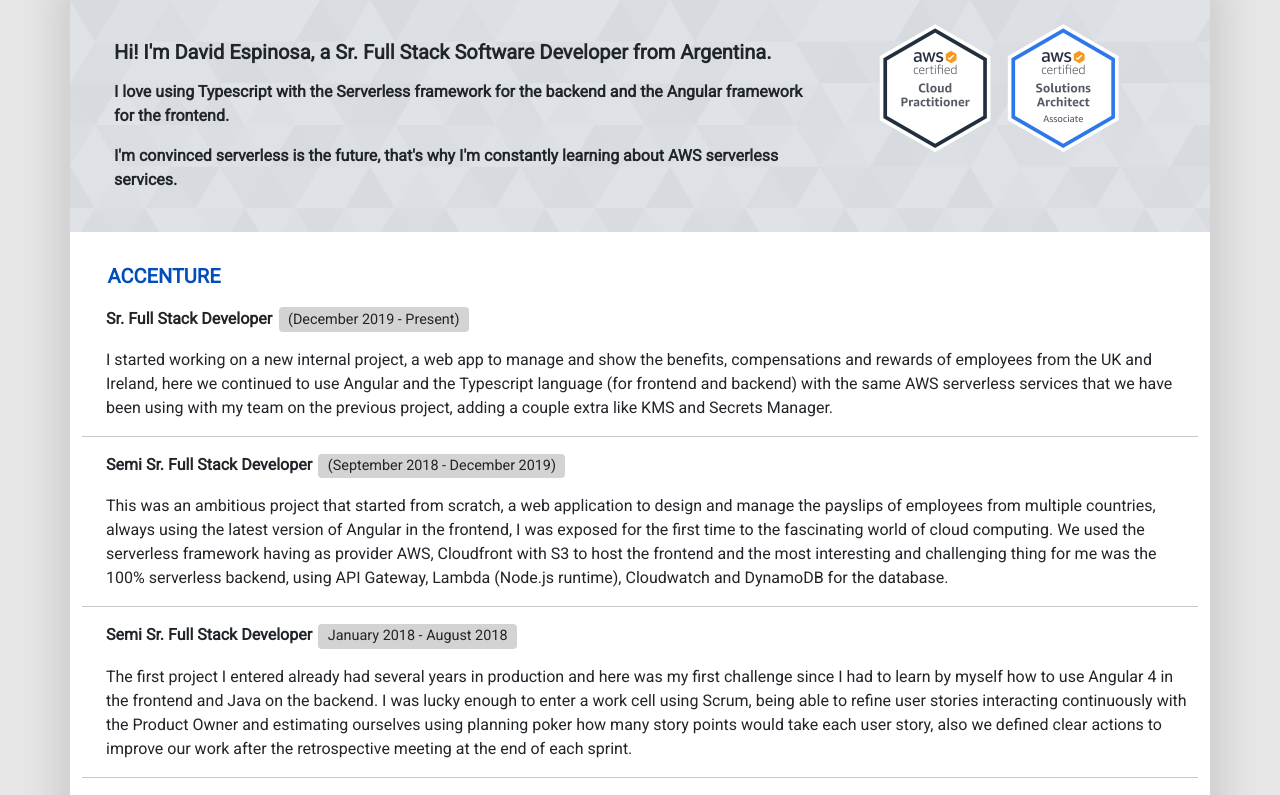
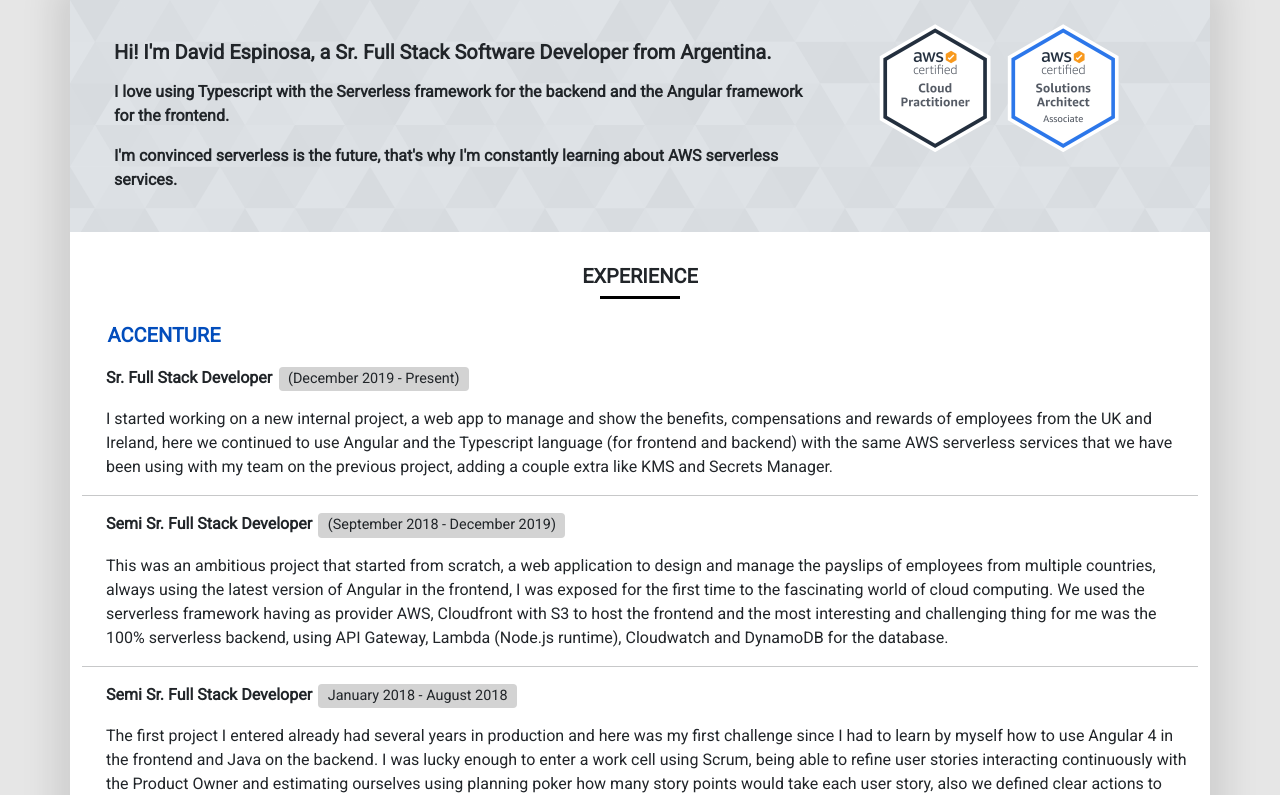
Before and after one commit to DavidEspinosa42/davidespinosa.dev, an Angular app: page /resume in a window 1280 px wide. Shown: the top 795 px of the page. Built offline with nearby package versions, Linux system fonts and the light colour scheme.

Commit message:
Add Title component

```diff
--- a/src/app/resume/resume.component.html
+++ b/src/app/resume/resume.component.html
@@ -1,4 +1,5 @@
 <div class="container">
     <app-whoami></app-whoami>
+    <app-title [title]="'EXPERIENCE'"></app-title>
     <app-experience *ngFor="let experience of experiences" [experience]="experience" ></app-experience>
 </div>
--- a/src/app/resume/resume.module.ts
+++ b/src/app/resume/resume.module.ts
@@ -5,10 +5,11 @@
 import { ResumeComponent } from './resume.component';
 import { WhoAmIComponent } from './whoami/whoami.component';
 import { ExperienceComponent } from './experience/experience.component';
+import { TitleComponent } from './title/title.component';
 
 
 @NgModule({
-  declarations: [ResumeComponent, WhoAmIComponent, ExperienceComponent],
+  declarations: [ResumeComponent, WhoAmIComponent, ExperienceComponent, TitleComponent],
   imports: [
     CommonModule,
     ResumeRoutingModule
--- /dev/null
+++ b/src/app/resume/title/title.component.html
@@ -0,0 +1,4 @@
+<div class="container">
+    <h5><p class="text-center"><strong>{{ title }}</strong></p></h5>
+    <div class="line"></div>
+</div>
--- /dev/null
+++ b/src/app/resume/title/title.component.scss
@@ -0,0 +1,19 @@
+.container {
+    background-color: white;
+    padding-bottom: 1rem;
+
+    h5 {
+        margin: 0;
+
+        p {
+            margin: 0;
+        }
+    }
+
+    .line {
+        width: 5rem;
+        height: 0.2rem;
+        background: black;
+        margin: 0.5rem auto;
+    }
+}
--- /dev/null
+++ b/src/app/resume/title/title.component.ts
@@ -0,0 +1,17 @@
+import { Component, OnInit, Input } from '@angular/core';
+
+@Component({
+  selector: 'app-title',
+  templateUrl: './title.component.html',
+  styleUrls: ['./title.component.scss']
+})
+export class TitleComponent implements OnInit {
+  @Input()
+  public title: string;
+
+  constructor() { }
+
+  ngOnInit(): void {
+  }
+
+}
--- a/tslint.json
+++ b/tslint.json
@@ -64,10 +64,6 @@
       "trace"
     ],
     "no-empty": false,
-    "no-inferrable-types": [
-      true,
-      "ignore-params"
-    ],
     "no-non-null-assertion": true,
     "no-redundant-jsdoc": true,
     "no-switch-case-fall-through": true,
```
Also changed, not shown: 2 other files (tests, documents, lock files or other folders).
